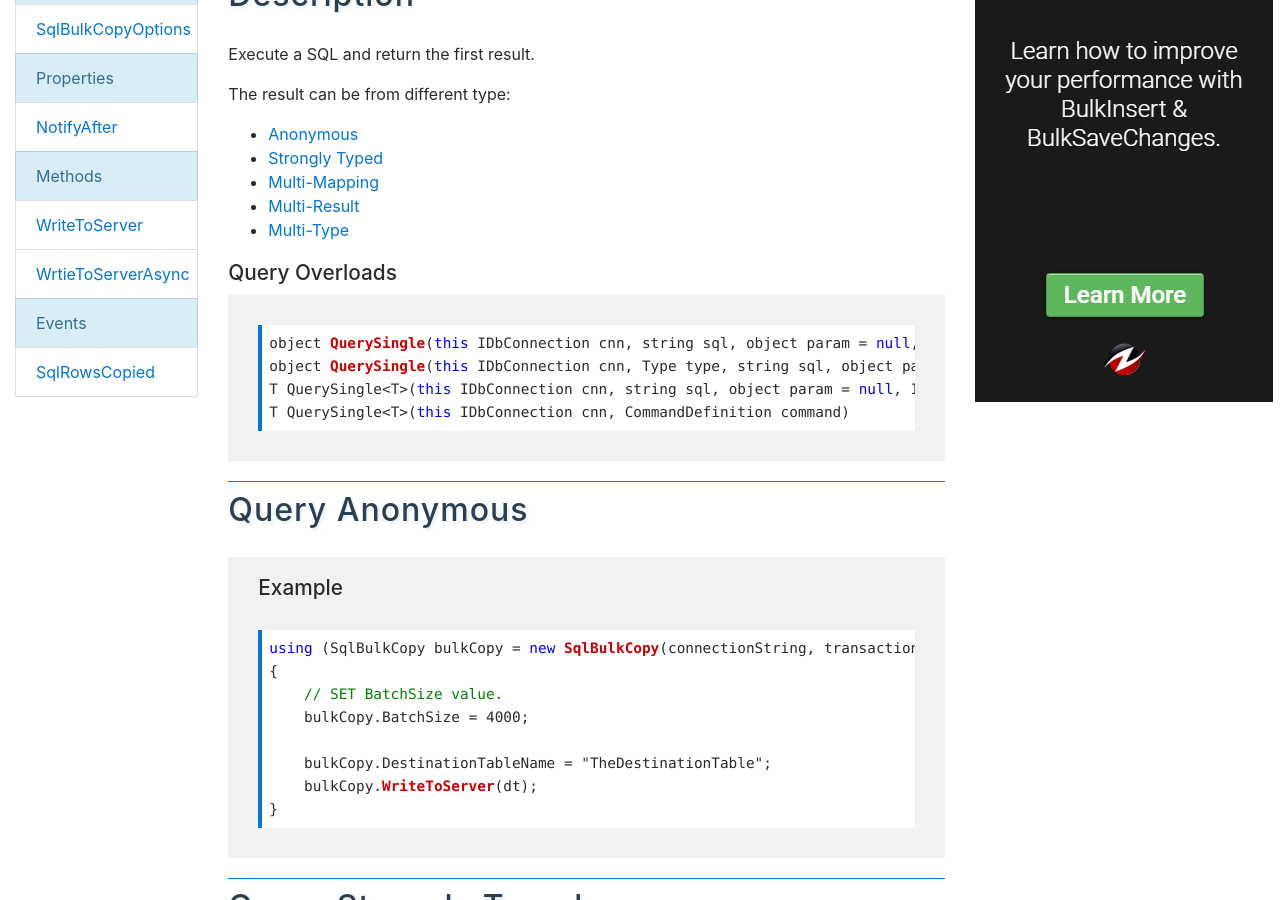
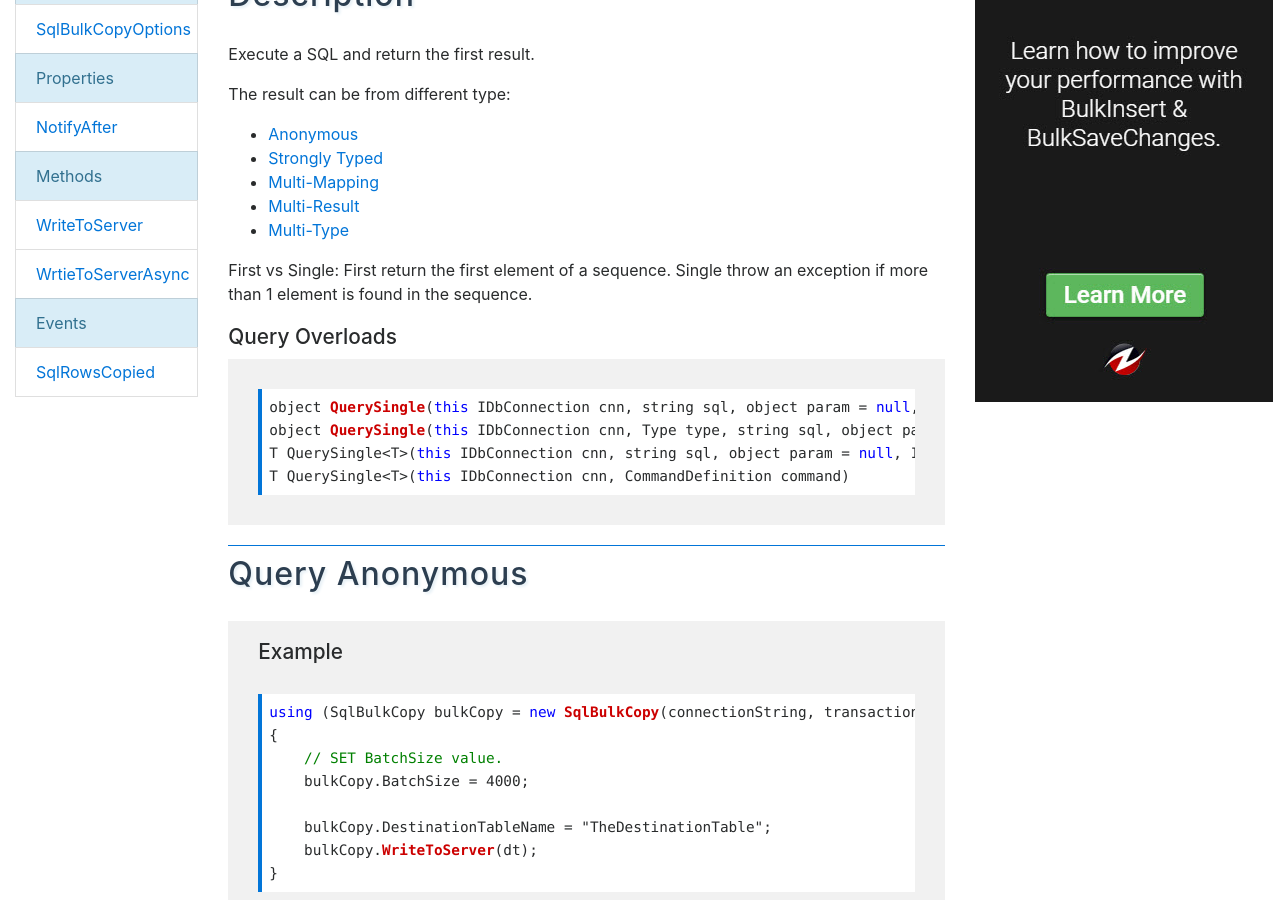
Before and after one commit to thiagopbarnabe/dapper-tutorial, a Jekyll site: the page built from docs/pages/api/querysingle.md, in a window 1280 px wide and 900 px high, scrolled down 525 px. Built offline with Jekyll 4.4.1, drawn with Linux system fonts in a browser that asks for light colours; nearby versions of some CDN libraries.

Commit message:
Update querysingle.md

```diff
--- a/docs/pages/api/querysingle.md
+++ b/docs/pages/api/querysingle.md
@@ -16,6 +16,8 @@ The result can be from different type:
 - [Multi-Mapping](#query-multi-mapping)
 - [Multi-Result](#query-multi-result)
 - [Multi-Type](#query-multi-type)
+
+> First vs Single: First return the first element of a sequence. Single throw an exception if more than 1 element is found in the sequence.
 
 ### Query Overloads
 
```
